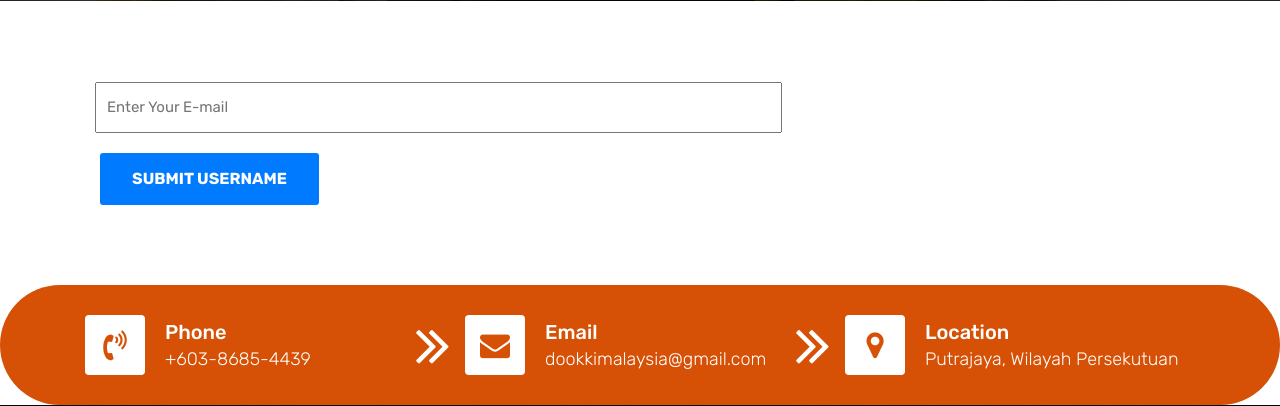
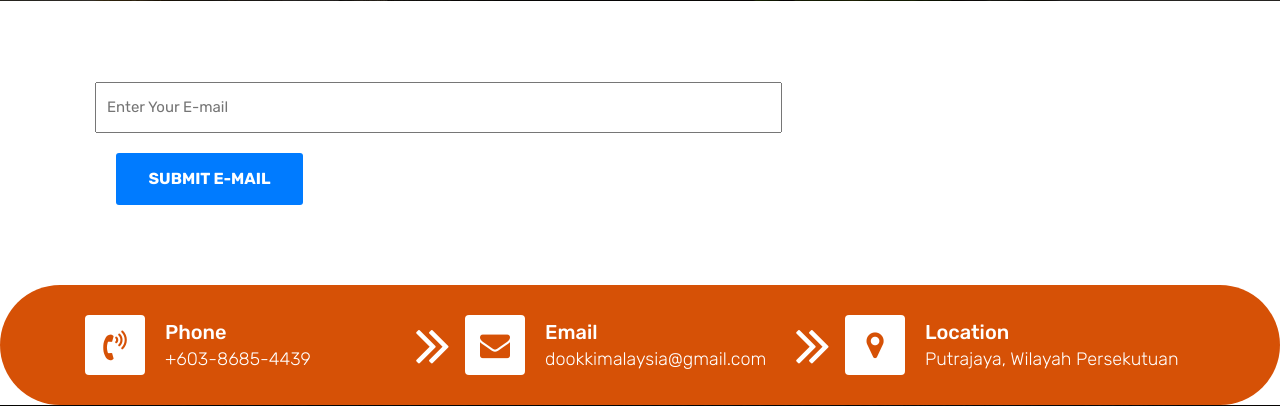
Before and after one commit to MUHAMMADARSHADBAHARUDDIN/DOOKIFOS, a PHP site: page /forgotPassword.php in a window 1280 px wide. Shown: the part 445-851 px from the top of the page. Run offline with PHP 8.4, Linux system fonts and the light colour scheme.

Commit message:
Update forgotPassword.php

```diff
--- a/forgotPassword.php
+++ b/forgotPassword.php
@@ -37,7 +37,7 @@
 
 
       <tr>
-<td align="center"> <input type="submit" class="btn btn-primary" name="forgotPassword" value="Submit Username" >  <br> </td>
+<td align="center"> <input type="submit" class="btn btn-primary" name="forgotPassword" value="Submit E-mail" >  <br> </td>
    </tr>
 
     </form>
```
